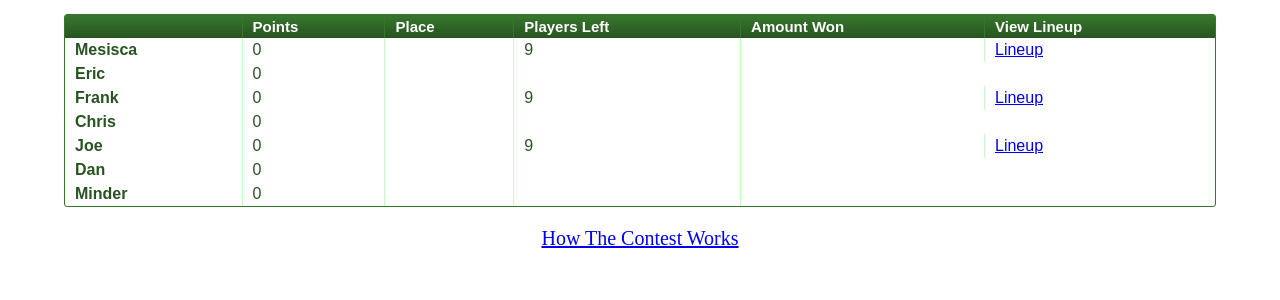
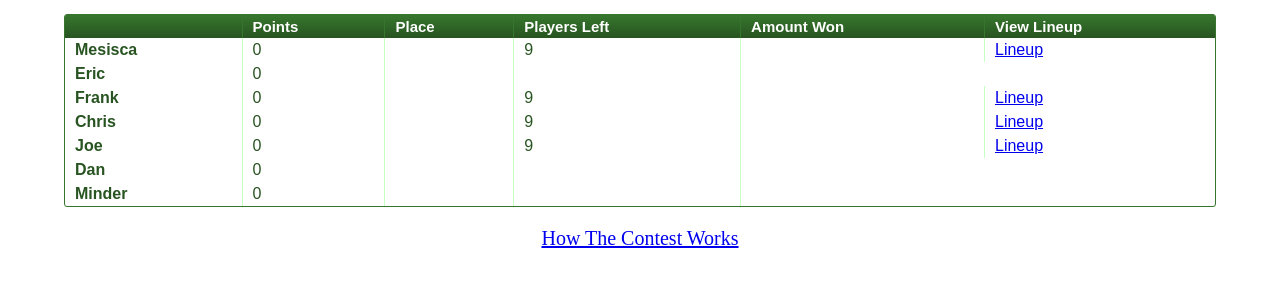
Before and after one commit to fdel15/fdel15.github.io, a Jekyll site: the page built from chohb/2015-draftkings-lineup-wk3.html, in a window 1280 px wide and 900 px high, scrolled down 411 px. Shown: the part 147-447 px from the top of the window. Built offline with Jekyll 4.4.1, drawn with Linux system fonts in a browser that asks for light colours.

Commit message:
add chris's lineup

```diff
--- a/chohb/2015-draftkings-lineup-wk3.html
+++ b/chohb/2015-draftkings-lineup-wk3.html
@@ -59,8 +59,9 @@
         <td style="font-weight: bold;">Chris</td>
         <td>0</td>
         <td></td>
+        <td>9</td>
         <td></td>
-        <td></td>
+        <td><a href="/img/chris-wk3-dklineup.png">Lineup</a></td>
       </tr>
       <tr>
         <td style="font-weight: bold;">Joe</td>
@@ -105,3 +106,8 @@
   <p style="text-align: center;">
     <img class="lineup-img" src="/img/joe-wk3-dklineup.png"/>
   </p>
+
+    <h1 class="lineup-name">Chris's Lineup</h1>
+  <p style="text-align: center;">
+    <img class="lineup-img" src="/img/chris-wk3-dklineup.png"/>
+  </p>
```
